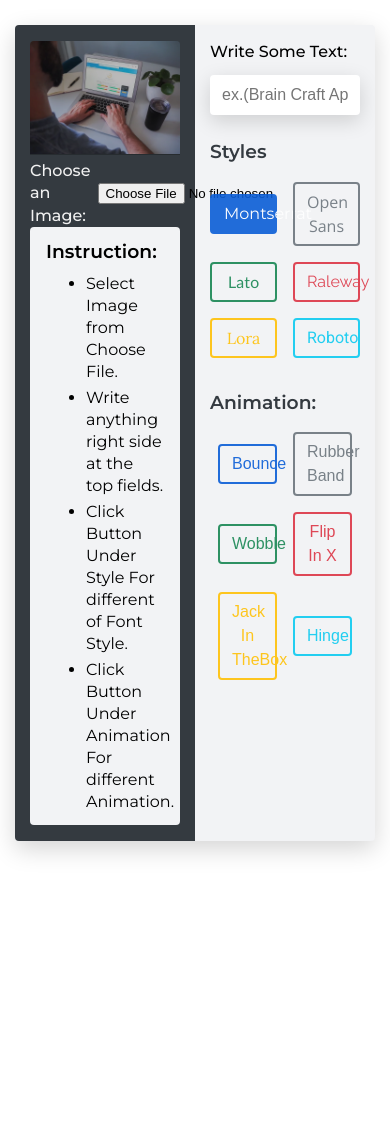
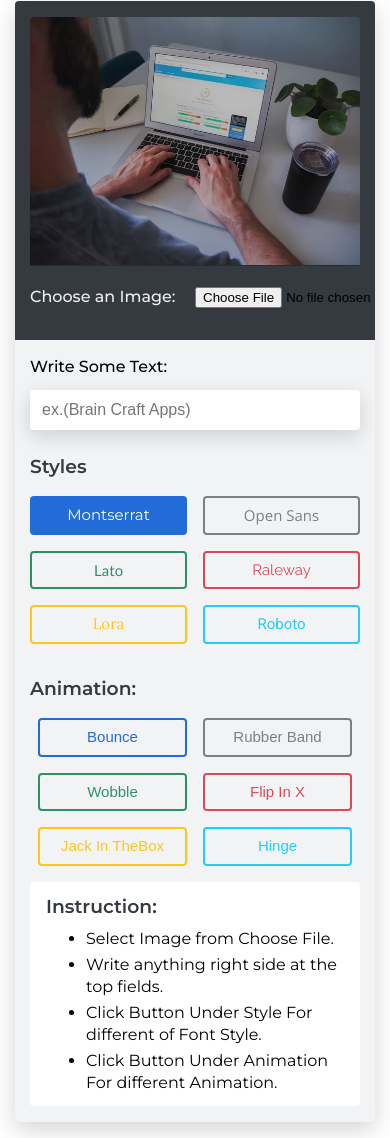
Before and after one commit to ahadovi/demo-project-css3-Javascript, a plain HTML site: page index.html in a window 390 px wide. Shown: the part 15-1153 px from the top of the page. Before the commit the page ends 896 px from the top, so only its background shows below. Drawn offline with nearby package versions, Linux system fonts and the light colour scheme.

Commit message:
added mobile friendly & responsive css file

```diff
--- a/assets/css/presetBootstrap.css
+++ b/assets/css/presetBootstrap.css
@@ -116,3 +116,7 @@ body {
 .border-left {
     border-left: 1px solid #343a40;
 }
+
+.d-none {
+    display: none!important;
+}
--- /dev/null
+++ b/assets/css/responsive.css
@@ -0,0 +1,35 @@
+/*Responsive CSS*/
+@media (max-width: 767px) {
+    .col-6 {
+        -webkit-box-flex: 0;
+        -ms-flex: 0 0 100%;
+        flex: 0 0 100%;
+        max-width: 100%;
+    }
+
+    .main-wrap {
+        margin: 1rem 0;
+    }
+
+    .instruction-wrap {
+        display: none;
+    }
+
+    .right-wrap .instruction-wrap {
+        display: block !important;
+        background-color: #fff;
+        margin-top: 0.50rem;
+    }
+}
+
+@media (max-width: 575px) {
+    .btn {
+        font-size: 0.9375rem;
+    }
+
+    .img-file label, input {
+        -webkit-box-flex: 0 !important;
+        -ms-flex: 0 0 50% !important;
+        flex: 0 0 50% !important;
+    }
+}
--- a/assets/css/styles.css
+++ b/assets/css/styles.css
@@ -8,6 +8,8 @@
 @import "animations.css";
 /*Form CSS*/
 @import "form.css";
+/*Responsive CSS*/
+@import "responsive.css";
 
 /*=======================================================*/
 .main-wrap {
--- a/index.html
+++ b/index.html
@@ -63,6 +63,16 @@
                                 <!-- Animations Buttons-->
                             </div>
                         </div>
+
+                        <div class="instruction-wrap rounded d-none">
+                            <h3>Instruction:</h3>
+                            <ul>
+                                <li>Select Image from Choose File.</li>
+                                <li>Write anything right side at the top fields.</li>
+                                <li>Click Button Under Style For different of Font Style.</li>
+                                <li>Click Button Under Animation For different Animation.</li>
+                            </ul>
+                        </div>
                     </div>
                 </div>
             </div>
```
